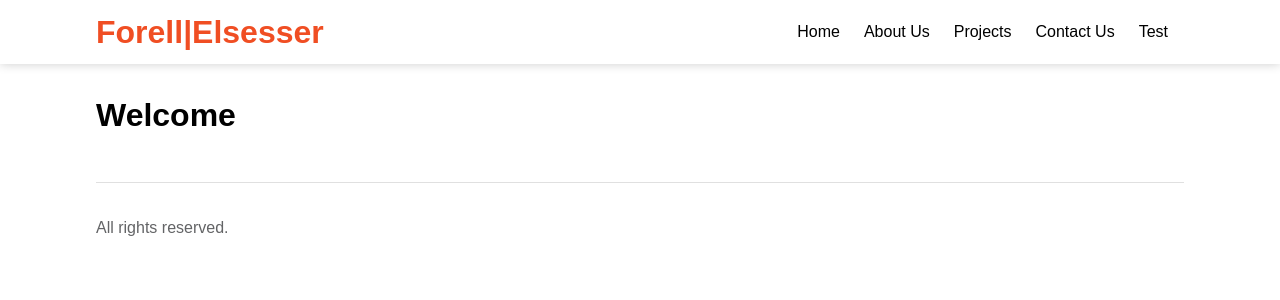
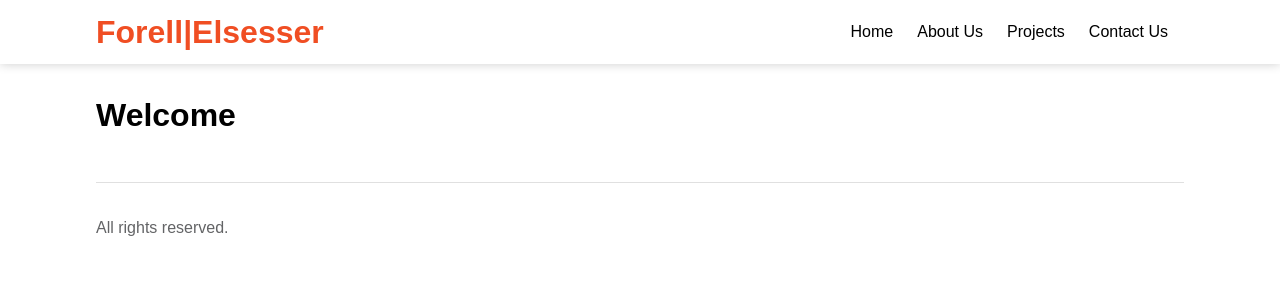
Before and after one commit to JFGit1/next-forell-js, a Next.js app: page / in a window 1280 px wide. Shown: the top 300 px of the page. Built offline with nearby package versions, Linux system fonts and the light colour scheme; a web font is replaced by a local one.

Commit message:
Stable version with Project Pages 0.1

```diff
--- a/src/components/Header/index.js
+++ b/src/components/Header/index.js
@@ -33,11 +33,6 @@ export function Header() {
 								Contact Us
 							</Link>
 						</li>
-						<li>
-							<Link href='/test' scroll={false}>
-								Test
-							</Link>
-						</li>
 					</ul>
 				</nav>
 			</div>
```
